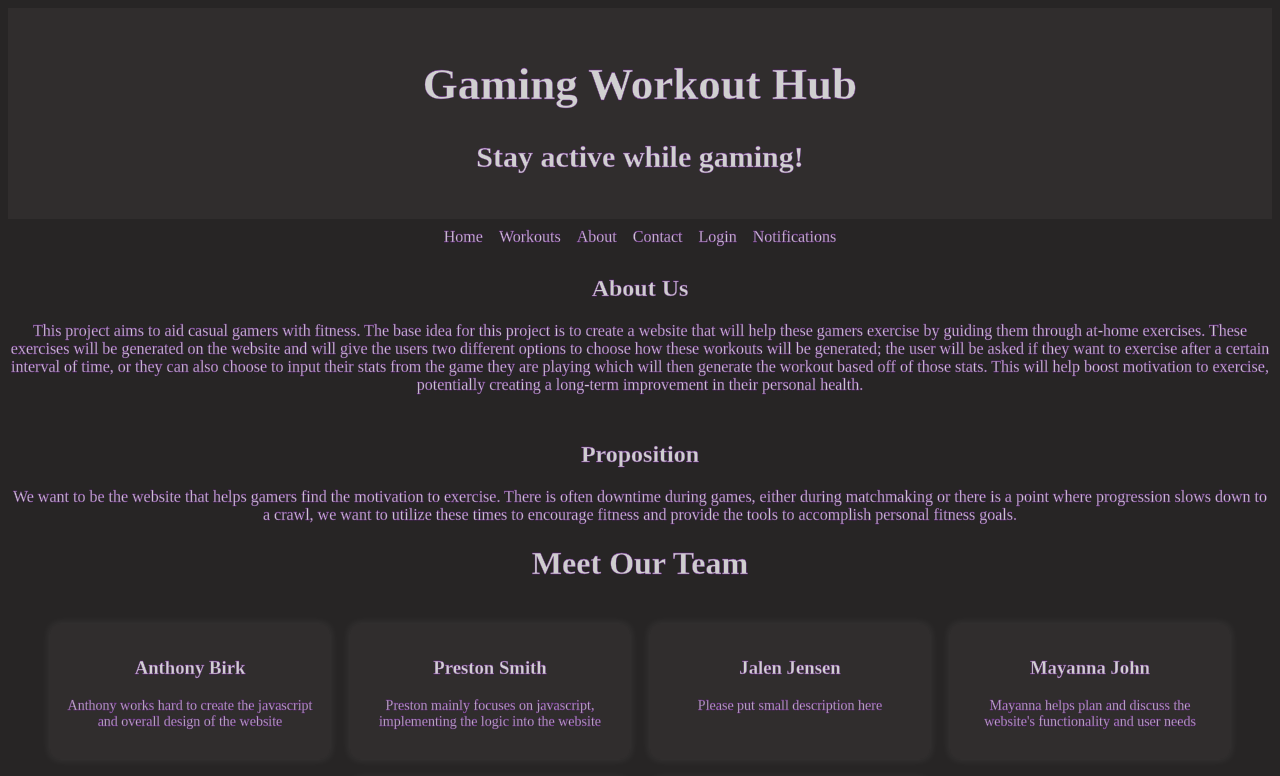
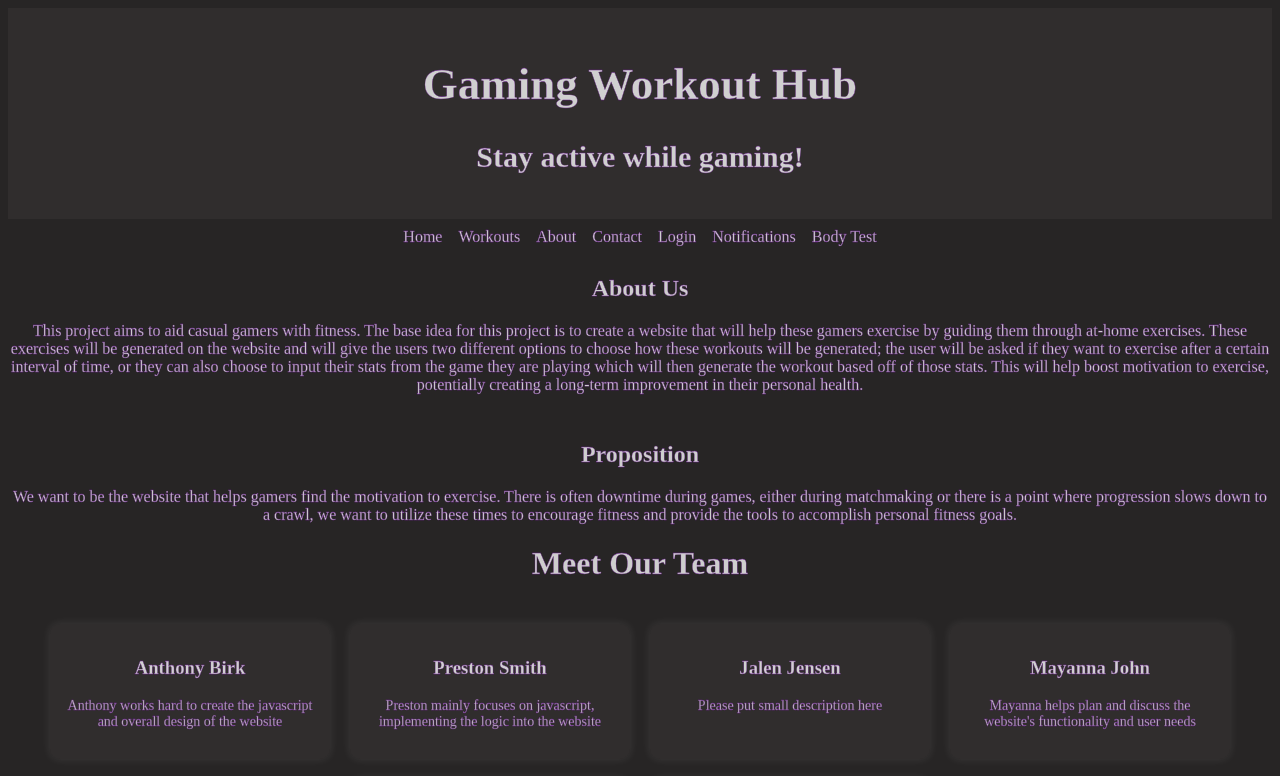
Before and after one commit to amb2893/CS386Project, a plain HTML site: page SourceCode/Gaming Workout Hub/front-end/about.html in a window 1280 px wide. Shown: the top 776 px of the page. Drawn offline with Linux system fonts and the light colour scheme.

Commit message:
Added "Body Test" button to contact and about

```diff
--- a/SourceCode/Gaming Workout Hub/front-end/about.html
+++ b/SourceCode/Gaming Workout Hub/front-end/about.html
@@ -21,6 +21,7 @@
             <li class="li_list"><a href="contact.html" class="li_a">Contact</a></li>
             <li class="li_list"><a href="login.html" class="li_a">Login</a></li>
             <li class="li_list"><a href="alert.html" class="li_a">Notifications</a></li>
+            <li class="li_list"><a href="bodyTest.html" class="li_a">Body Test</a></li>
         </ul>
     </nav>
     <main>
```
Also changed, not shown: SourceCode/Gaming Workout Hub/front-end/contact.html (+1 -0 lines).
